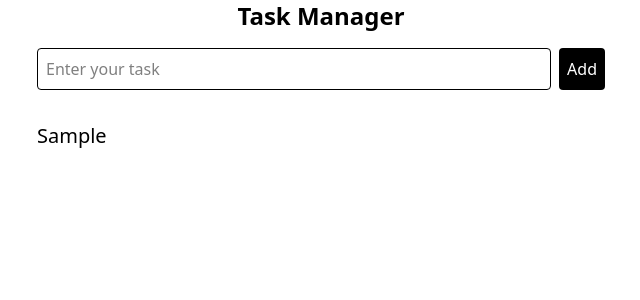
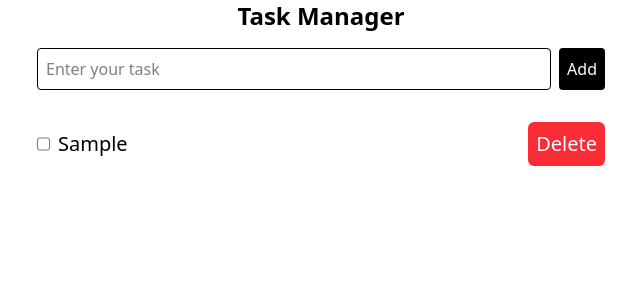
Before and after one commit to Pasang24/React-with-TypeScript, a React (Vite) app: page / in a window 1280 px wide. Both pictures are taken after typing "Sample" into the empty fields and a click on the button "Add". Shown: the top 300 px of the page, without its empty margins (319-959 px from the left). Built offline with nearby package versions, Linux system fonts and the light colour scheme.

Commit message:
Added status change and delete feature for todos

```diff
--- a/src/components/Todo.tsx
+++ b/src/components/Todo.tsx
@@ -1,15 +1,48 @@
-import React from 'react'
-import { Todo } from '../App'
+import React from "react";
+import { Todo } from "../App";
 
 interface TodoItemProps {
-    todo: Todo;
-    setTodos: React.Dispatch<React.SetStateAction<Todo[]>>
+  todo: Todo;
+  setTodos: React.Dispatch<React.SetStateAction<Todo[]>>;
 }
 
-function TodoItem({todo, setTodos}: TodoItemProps) {
+function TodoItem({ todo, setTodos }: TodoItemProps) {
+  const handleStatusChange = () => {
+    let newStatus: Todo["status"] =
+      todo.status === "completed" ? "pending" : "completed";
+
+    setTodos((prev) => {
+      return prev.map((item) =>
+        item.id === todo.id ? { ...item, status: newStatus } : item
+      );
+    });
+  };
+
+  const handleDelete = () => {
+    setTodos((prev) => {
+      return prev.filter((item) => item.id !== todo.id);
+    });
+  };
+
   return (
-    <div>{todo.title}</div>
-  )
+    <div className="flex justify-between items-center">
+      <div className="flex gap-2">
+        <input
+          onChange={handleStatusChange}
+          checked={todo.status === "completed"}
+          type="checkbox"
+          className="cursor-pointer"
+        />
+        <span>{todo.title}</span>
+      </div>
+      <button
+        onClick={handleDelete}
+        className="bg-red-500 text-white p-2 rounded-md cursor-pointer"
+      >
+        Delete
+      </button>
+    </div>
+  );
 }
 
-export default TodoItem
+export default TodoItem;
--- a/src/components/TodoList.tsx
+++ b/src/components/TodoList.tsx
@@ -8,8 +8,10 @@ interface TodoListProps {
 
 function TodoList({ todos, setTodos }: TodoListProps) {
   return (
-    <div className="flex flex-col max-w-[600px] mx-auto p-4 text-xl">
-      {todos.length === 0 && <div className="text-center font-bold">No Tasks!</div>}
+    <div className="flex flex-col gap-2 max-w-[600px] mx-auto p-4 text-xl">
+      {todos.length === 0 && (
+        <div className="text-center font-bold">No Tasks!</div>
+      )}
       {todos.map((todo) => {
         return <TodoItem todo={todo} setTodos={setTodos} />;
       })}
```
